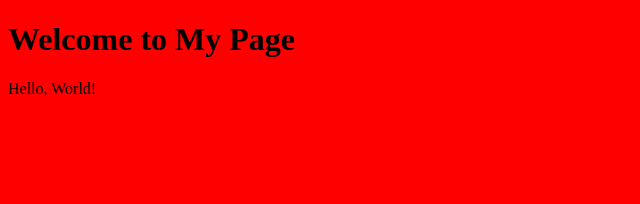
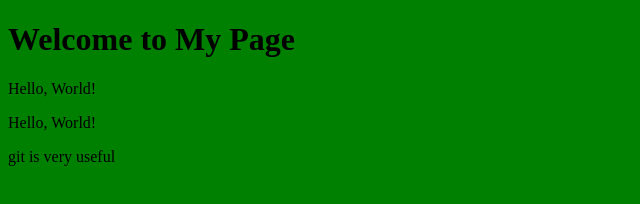
Before and after one commit to Sohaib9688/C-ProblemSolving, a plain HTML site: page index.html in a window 1280 px wide. Shown: the whole page, without its empty margins (0-640 px from the left). Drawn offline with Linux system fonts and the light colour scheme.

Commit message:
Changing every things

```diff
--- a/index.html
+++ b/index.html
@@ -9,5 +9,7 @@
     <script src="app.js"></script>
     <h1>Welcome to My Page</h1>
     <p>Hello, World!</p>
+    <p>Hello, World!</p>
+    <p>git is very useful</p>
 </body>
 </html>
--- a/style.css
+++ b/style.css
@@ -1,3 +1,3 @@
 body {
-    background-color: red;
+    background-color: green;
 }
```
Also changed, not shown: index2.html (added).
